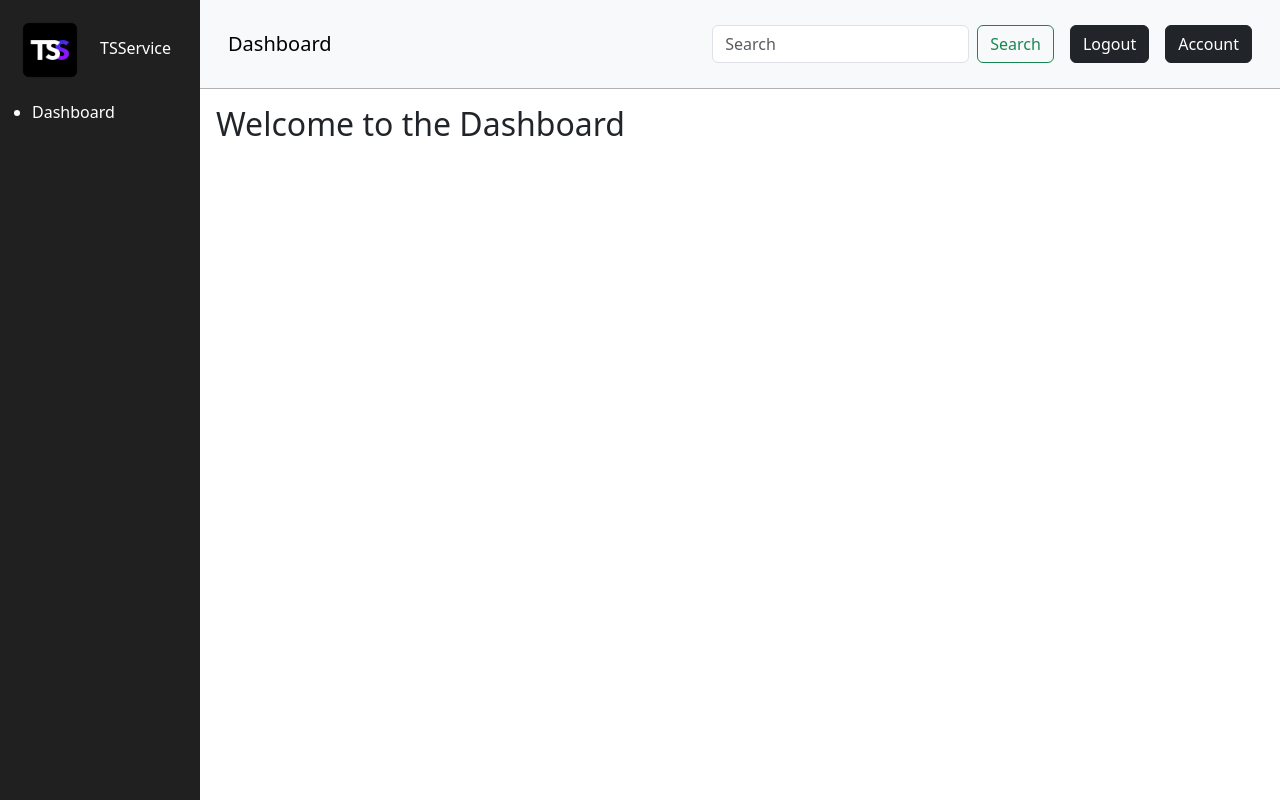
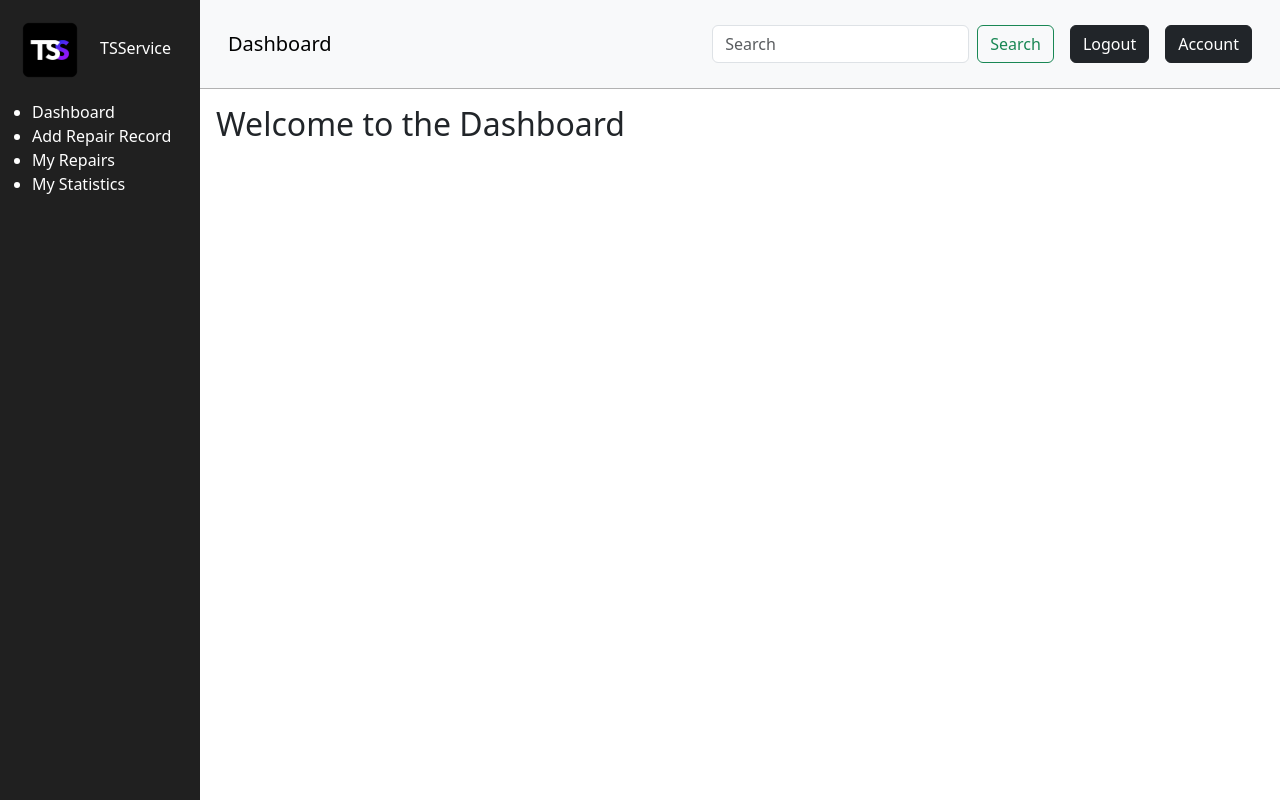
Before and after one commit to nikolamurgo/TSService, a React (Create React App) app in the folder client/: page / in a window 1280 px wide. Built offline with nearby package versions, Linux system fonts and the light colour scheme.

Commit message:
adding links to sidebar

```diff
--- a/client/src/components/Sidebar.jsx
+++ b/client/src/components/Sidebar.jsx
@@ -5,11 +5,14 @@
 function Sidebar() {
     return (
         <div className='sidebar-container'>
-            <img src={Logo} width='100px'/>
+            <img src={Logo} width='100px' alt='logo'/>
             <span>TSService</span>
             <nav>
                 <ul>
                     <li className='nav-item'><Link to="/" className='nav-link text-white'>Dashboard</Link></li>
+                    <li className='nav-item'><Link to="/" className='nav-link text-white'>Add Repair Record</Link></li>
+                    <li className='nav-item'><Link to="/" className='nav-link text-white'>My Repairs</Link></li>
+                    <li className='nav-item'><Link to="/" className='nav-link text-white'>My Statistics</Link></li>
                 </ul>
             </nav>
         </div>
```
